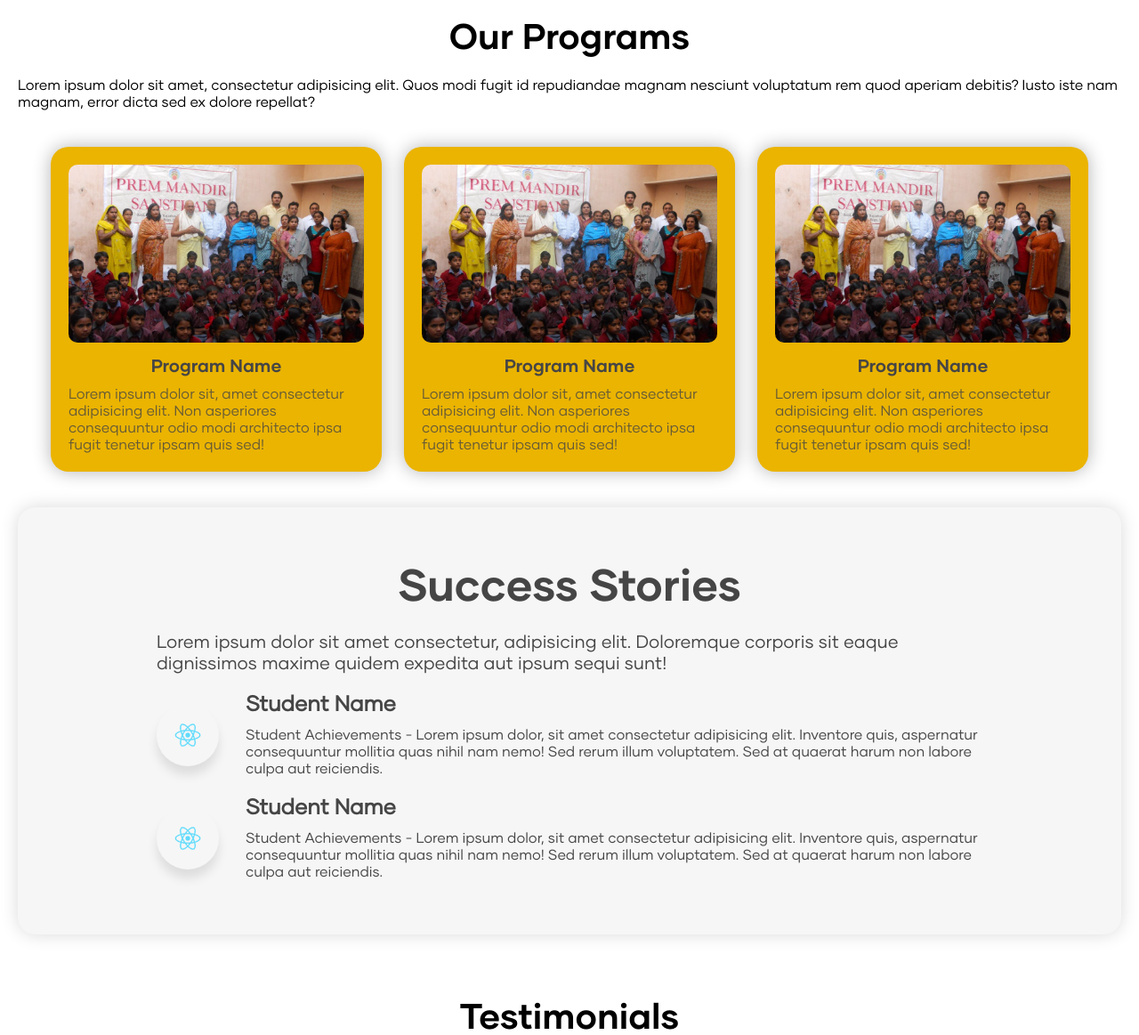
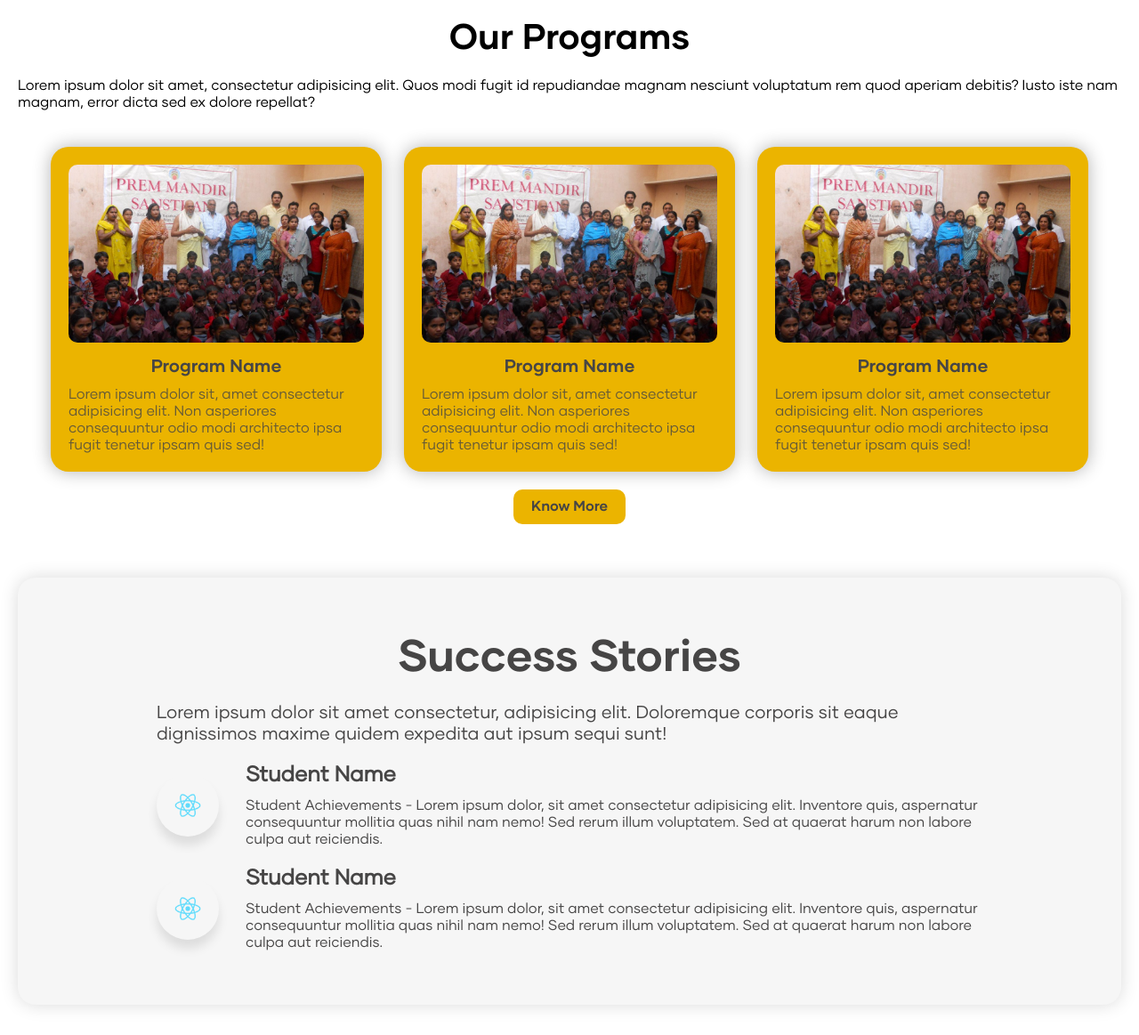
Before and after one commit to TartejBrothers/Prem-Mandir-Sansthan, a Django app: page / in a window 1280 px wide. Shown: the part 1501-2664 px from the top of the page at 89% size. Run offline with Django 5.2, Linux system fonts and the light colour scheme.

Commit message:
Added: Programs Link

```diff
--- a/static/css/home/featured.css
+++ b/static/css/home/featured.css
@@ -1,5 +1,8 @@
 .programs {
   padding: 20px;
+  display: flex;
+  flex-direction: column;
+  align-items: center;
 }
 .programtop h1 {
   font-family: "Gilmer-Bold";
@@ -40,11 +43,26 @@
   font-size: 16px;
   opacity: 0.8;
 }
+.programs a {
+  text-decoration: none;
+  width: fit-content;
+  margin: 20px auto;
+}
+.programs button {
+  background-color: #ebb400;
+  color: #464545;
+  border: none;
+  padding: 10px 20px;
+  border-radius: 10px;
+  font-size: 16px;
+  font-family: "Gilmer-Bold";
+  cursor: pointer;
+  transition: 0.3s;
+}
 
 @media screen and (max-width: 1000px) {
   .programcard {
     width: 80%;
     max-width: 300px;
   }
-
 }
--- a/templates/base.html
+++ b/templates/base.html
@@ -79,6 +79,7 @@
               Lorem ipsum dolor sit amet consectetur adipisicing elit. Rerum
               facere ut quas aliquam nostrum laboriosam exercitationem inventore
               ea, odio corporis.
+
             </p>
           </div>
         </div>
--- a/templates/home.html
+++ b/templates/home.html
@@ -67,6 +67,7 @@
       </p>
     </div>
   </div>
+  <a href="program"><button>Know More </button></a>
 </div>
 
 <div class="about">
--- a/templates/profiles.html
+++ /dev/null
@@ -1,5 +0,0 @@
-{% extends 'about.html' %}<!>
-{% load static %}<!>
-{% block profilecard %}
-
-{% endblock %}
--- a/templates/program.html
+++ b/templates/program.html
@@ -116,6 +116,7 @@
       </div>
     </div>
   </div>
+
 </div>
 <script src="{% static 'js/program.js' %}"></script>
 
```
